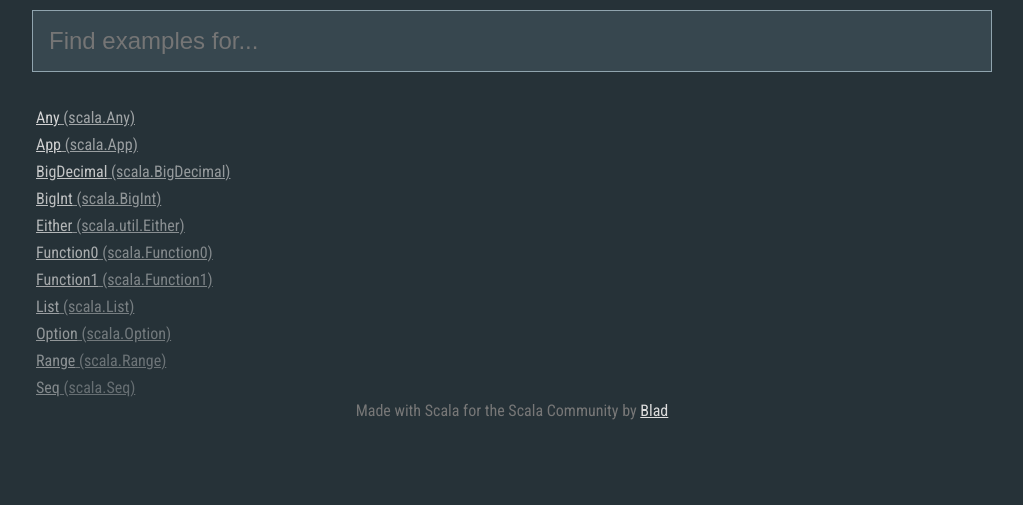
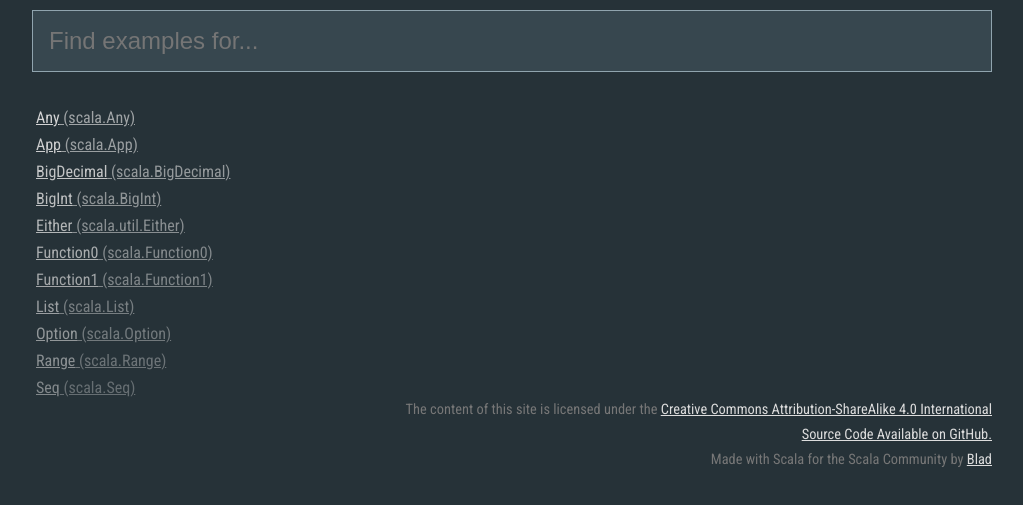
Before and after one commit to scaladocs/scaladocs, a plain HTML site: page data/resources/html/index.html in a window 1280 px wide. Shown: the part 101-606 px from the top of the page, without its empty margins (128-1151 px from the left). Drawn offline with Linux system fonts and the light colour scheme.

Commit message:
Update Footer to Include License Notices and Links to Source Code

```diff
--- a/data/resources/html/index.html
+++ b/data/resources/html/index.html
@@ -17,7 +17,15 @@
     <div class="list-container"></div>
   </div>
   <div class="footer">
-    <span class="note">Made with Scala for the Scala Community by <a href="https://twitter.com/bctellez" target="_blank">Blad</a></span>
+    <div class="license">
+      The content of this site is licensed under the <a href="https://creativecommons.org/licenses/by-sa/4.0/" target="_blank">Creative Commons Attribution-ShareAlike 4.0 International</a>
+    </div>
+    <div class="source-code">
+      <a href="https://github.com/scaladocs/scaladocs" target="_blank">Source Code Available on GitHub.</a>
+    </div>
+    <div class="note">
+      Made with Scala for the Scala Community by <a href="https://twitter.com/bctellez" target="_blank">Blad</a>
+    </div>
   </div>
   <script src="/search-index.js"></script>
   <script src="/search-algo.js"></script>
--- a/data/resources/html/styles.css
+++ b/data/resources/html/styles.css
@@ -138,17 +138,20 @@ h3 + p, h2 + p {
 }
 
 
-
 .example code.snippet.language-scala {
   font-size: 0.8rem;
 }
 
 .footer {
   margin: 0 auto;
+  text-align: right;
   width: 960px;
-  text-align: center;
 }
 
-.footer .note {
+.footer .note,
+.footer .license,
+.footer .source-code {
   color: #777;
+  font-size: 0.9rem;
+  margin-bottom: 0.5rem;
 }
```
Also changed, not shown: data/resources/html/footer.html (+9 -1 lines).
